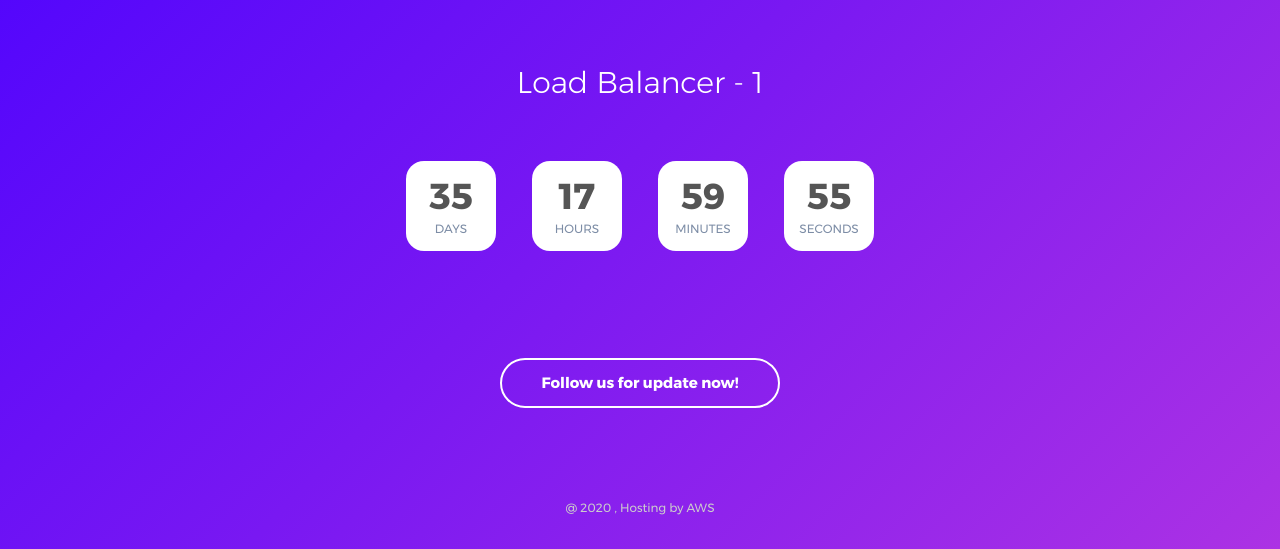
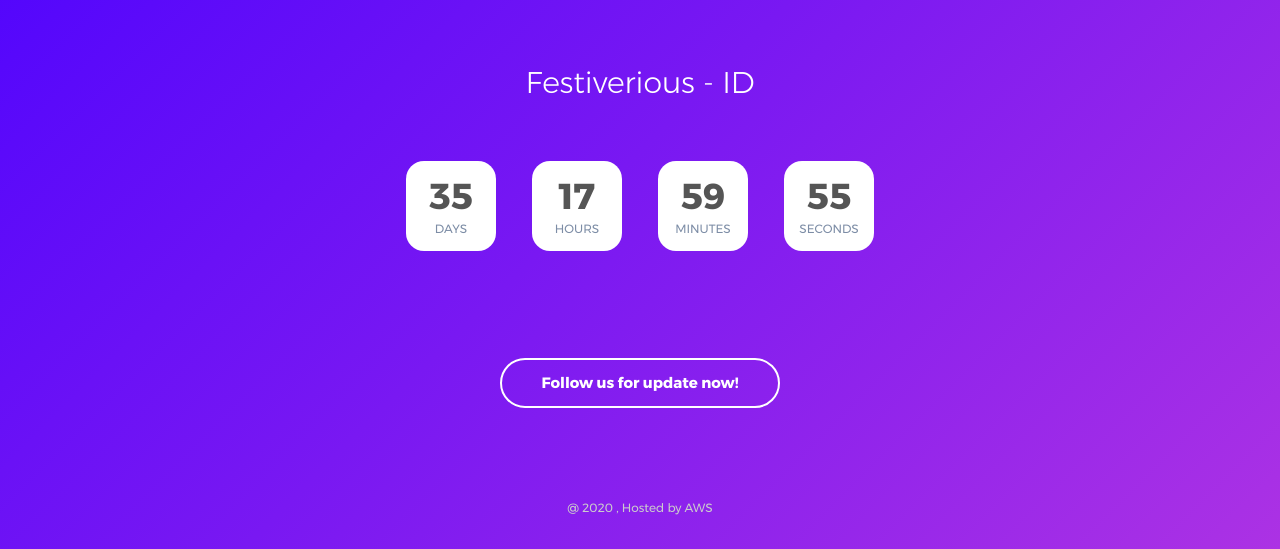
Before and after one commit to rizqiadnan/underconstruction, a plain HTML site: page index.html in a window 1280 px wide. Shown: the part 248-797 px from the top of the page. Drawn offline with Linux system fonts and the light colour scheme; a web font is replaced by a local one.

Commit message:
change index to festiverious

```diff
--- a/index.html
+++ b/index.html
@@ -35,7 +35,7 @@
 				Our website is under construction
 			</p>
 			<p class="txt-center l1-txt2 p-b-60">
-				Load Balancer - 1
+				Festiverious - ID
 			</p>
 
 			<div class="flex-w flex-c cd100 p-b-82">
@@ -66,7 +66,7 @@
 		</div>
 
 		<span class="s1-txt3 txt-center">
-			@ 2020 , Hosting by AWS
+			@ 2020 , Hosted by AWS
 		</span>
 
 	</div>
```
